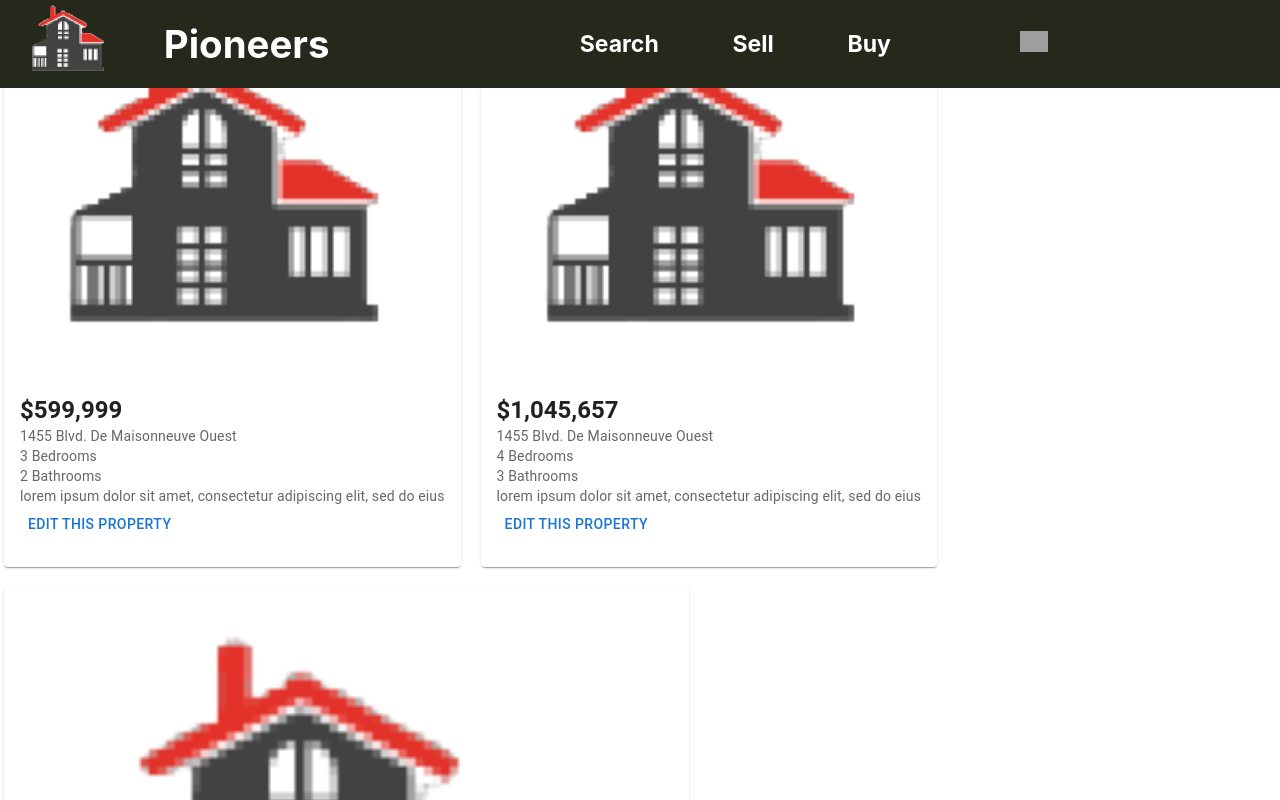
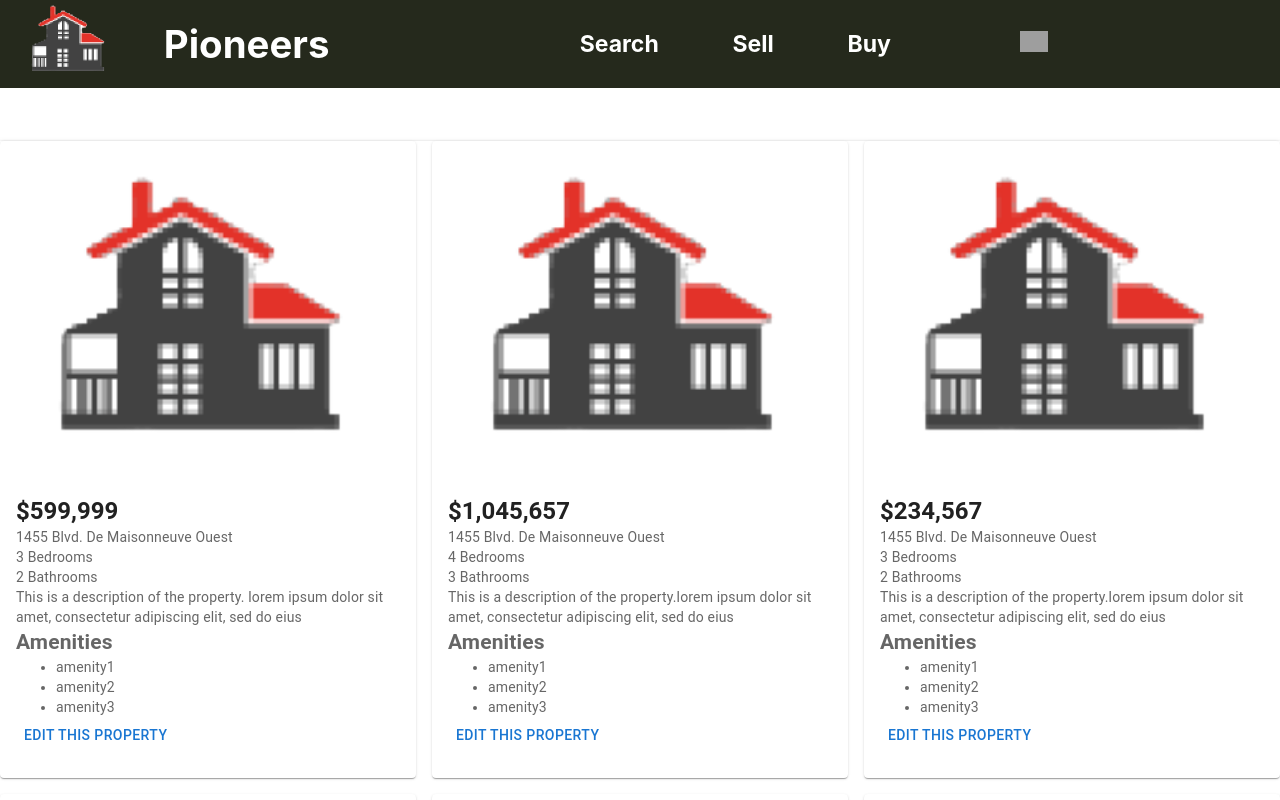
Before and after one commit to naikajb/Pioneers-soen341projectF2023, a React (Create React App) app in the folder client/: page / in a window 1280 px wide. Shown: the top 800 px of the page. Built offline with nearby package versions, Linux system fonts and the light colour scheme; grey boxes are pictures that could not be loaded.

Commit message:
edit properties view grid layout fixed

```diff
--- a/client/src/App.css
+++ b/client/src/App.css
@@ -13,26 +13,23 @@
   width: 100%;
   height: 11%;
 }
-.editproperty{
-  position: relative;
-  top: 11%;
-  left: 0%;
-  width: 100%;
-}
 
 .container{
-
+  display: flex;
+  justify-content: center;
+  align-items: center;
+  flex-direction: column;
   margin-top: 11%;
   box-shadow: 0px 2px 4px rgba(0, 0, 0, 0.541);
 }
 
-.slideshow-container {
+/* .slideshow-container {
   display: flex;
   justify-content: center;
   align-items: center;
   height: 400px;
   padding: 20px; /* Add padding here to create space around the slideshow */
-}
+/*} */
 
 .info-slideshow{
   background-color: #fff;
--- a/client/src/Components/EditCard.js
+++ b/client/src/Components/EditCard.js
@@ -3,9 +3,6 @@ import Grid from "@mui/material/Grid";
 import Card from "@mui/material/Card";
 import CardContent from "@mui/material/CardContent";
 import Typography from "@mui/material/Typography";
-// import Edit from './Edit';
-import FavoriteBorderIcon from "@mui/icons-material/FavoriteBorder";
-import { AiOutlineEdit } from 'react-icons/ai';
 import CardMedia from "@mui/material/CardMedia";
 import Button from "@mui/material/Button";
 import Popup from 'reactjs-popup';
@@ -16,7 +13,6 @@ import { DialogTitle } from '@mui/material';
 import { DialogActions } from '@mui/material';
 import { TextField } from '@mui/material';
 import { useState } from 'react';
-import { set } from 'mongoose';
 
 function Edit({ data }) {
     return (
@@ -89,9 +85,11 @@ function EditCard(props) {
     }
 
     return (
+        <Grid item xs={12} sm={6} md={4}>
         <Card>
             <CardContent className="square">
                 <CardMedia
+                    className='card-image'
                     component="img"
                     width={width}
                     image={newData.img}
@@ -116,11 +114,19 @@ function EditCard(props) {
                 <Typography variant="body2" color="text.secondary">
                     {newData.description}
                 </Typography>
+                <Typography variant="body2" color="text.secondary">
+                <h2 className="Section-detail">Amenities</h2>
+                <ul className="amenities-list">
+                    {newData.amenities.map((amenity, index) => (
+                        <li key={index}>{amenity}</li>
+                    ))}
+                </ul>
+                </Typography>
                 <div>
                     <Button onClick={handleClickOpen} className="edit-button">
                         Edit This property
                     </Button>
-                    <Dialog open={open} onClose={handleClose}>
+                    <Dialog className="" open={open} onClose={handleClose}>
                         <DialogTitle>Edit Property</DialogTitle>
                         <DialogContent>
                             <TextField
@@ -153,6 +159,8 @@ function EditCard(props) {
                                 value={newData.description}
                                 onChange={handleInputChange}
                             />
+
+
                         </DialogContent>
                         <DialogActions>
                             <Button onClick={handleClose}>Cancel</Button>
@@ -162,6 +170,7 @@ function EditCard(props) {
                 </div>
             </CardContent>
         </Card>
+    </Grid>
     );
 }
 
--- a/client/src/Components/EditProperty.css
+++ b/client/src/Components/EditProperty.css
@@ -1,18 +1,19 @@
-
-.grid{
+/* .grid {
+    position: relative;
     display: grid;
     grid-template-columns: repeat(auto-fit, minmax(300px, 1fr));
     grid-gap: 20px;
     padding: 20px;
-}
+} */
 
-.card {
+/* .square {
     background-color: white;
     border: 1px solid black;
     padding: 20px;
-  }
-  .edit-button{
+}*/
+
+.edit-button {
     position: absolute;
     bottom: 0;
     right: 0;
-  }
+}
--- a/client/src/Components/EditPropertyView.js
+++ b/client/src/Components/EditPropertyView.js
@@ -15,7 +15,7 @@ const dummyListings = [
     address: "1455 Blvd. De Maisonneuve Ouest",
     bedroom: 3,
     bathroom: 2,
-    description: "lorem ipsum dolor sit amet, consectetur adipiscing elit, sed do eius",
+    description: "This is a description of the property. lorem ipsum dolor sit amet, consectetur adipiscing elit, sed do eius",
     amenities: ["amenity1", "amenity2", "amenity3"]
   },
   {
@@ -25,7 +25,7 @@ const dummyListings = [
     address: "1455 Blvd. De Maisonneuve Ouest",
     bedroom: 4,
     bathroom: 3,
-    description: "lorem ipsum dolor sit amet, consectetur adipiscing elit, sed do eius",
+    description: "This is a description of the property.lorem ipsum dolor sit amet, consectetur adipiscing elit, sed do eius",
     amenities: ["amenity1", "amenity2", "amenity3"]
   },
   {
@@ -55,7 +55,7 @@ const dummyListings = [
     address: "1455 Blvd. De Maisonneuve Ouest",
     bedroom: 3,
     bathroom: 2,
-    description: "This is a description of the property",
+    description: "This is a description of the property. Lorem ipsum dolor sit amet, consectetur adipiscing elit, sed do eius.Lorem ipsum dolor sit amet, consectetur adipiscing elit, sed do eius",
     amenities: ["amenity1", "amenity2", "amenity3"]
   },
   {
@@ -65,7 +65,7 @@ const dummyListings = [
     address: "145 Blvd. De Maisonneuve Ouest",
     bedroom: 3,
     bathroom: 2,
-    description: "This is a description of the property",
+    description: "This is a description of the property. Lorem ipsum dolor sit amet, consectetur adipiscing elit, sed do eius.Lorem ipsum dolor sit amet, consectetur adipiscing elit, sed do eius",
     amenities: ["amenity1", "amenity2", "amenity3"]
   }
 ]
@@ -73,11 +73,13 @@ const dummyListings = [
 function EditPropertyView({data}){
 
     return(
-        <Grid container spacing={2} className="grid">
+      <div className="container">
+        <Grid container spacing={2} >
             {dummyListings.map((data, index) => (
               <EditCard key={index} data={data} />
             ))}
           </Grid>
+      </div>
 
     );
 }
```
